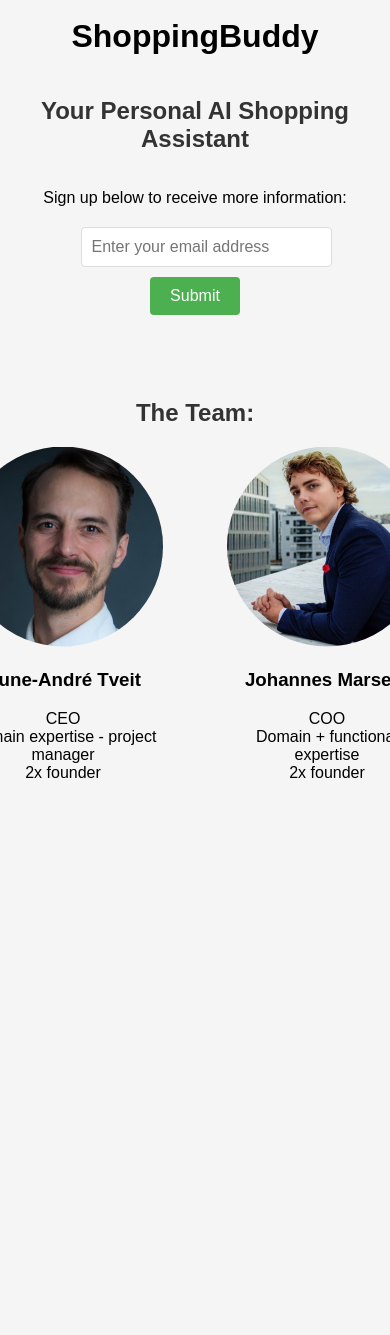
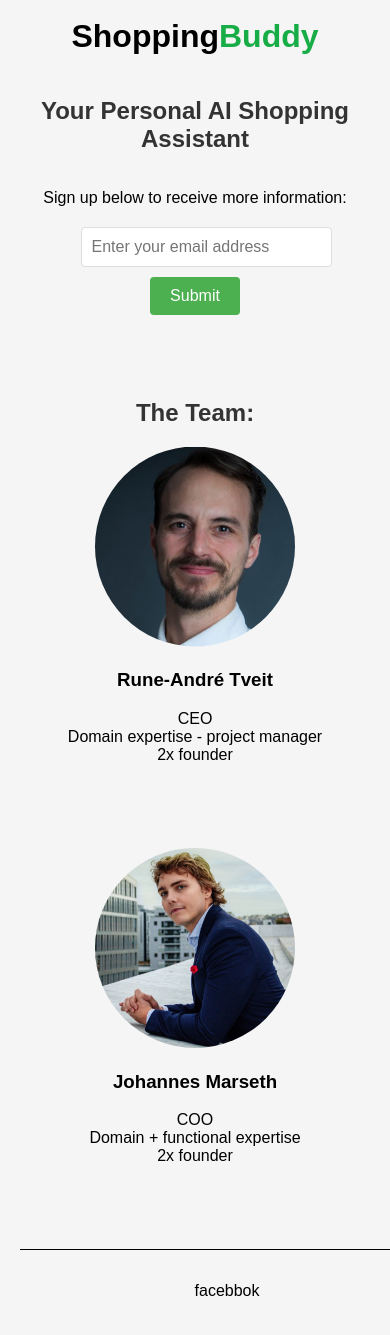
Before and after one commit to jmarseth/SEMESTER-CODE, a plain HTML site: page index.html in a window 390 px wide. Shown: the part 123-1458 px from the top of the page. Before the commit the page ends 945 px from the top, so only its background shows below. Drawn offline with Linux system fonts and the light colour scheme.

Commit message:
update green font + responsive

```diff
--- a/css/style.css
+++ b/css/style.css
@@ -26,6 +26,14 @@ body {
     height: 100px;
 }
 
+.logo h1 span {
+    margin: 0;
+}
+
+.logo h1 span:nth-child(2) {
+    color: rgb(22, 173, 70);
+}
+
 form {
     padding-bottom: 64px;
 }
@@ -33,6 +41,8 @@ form {
 .team {
     display: flex;
     gap: 64px;
+    flex-flow: row wrap;
+    justify-content: center;
 }
 
 .team img {
@@ -76,3 +86,14 @@ form {
   .submit-button:hover {
     background-color: #45a049;
   }
+
+  hr {
+    color: #000;
+  }
+
+  footer {
+    min-width: 100%;
+    margin: 4rem auto 2rem auto;
+    padding: 2rem;
+    border-top: 1px solid #000;
+  }
--- a/index.html
+++ b/index.html
@@ -8,7 +8,9 @@
     <main>
         <div class="logo">
             <img class="logo_icon" src="./Assets/Shoppingbuddy logo.png" alt="logo">
-            <h1>ShoppingBuddy</h1>
+            <h1>
+                <span>Shopping</span><span>Buddy</span>
+            </h1>
         </div>
     <h2>Your Personal AI Shopping Assistant</h2>
     <p>Sign up below to receive more information:</p>
@@ -36,6 +38,9 @@
         </p>
         </div>
     </section>
+    <footer>
+        facebbok
+    </footer>
 </main>
 </body>
 </html>
```
